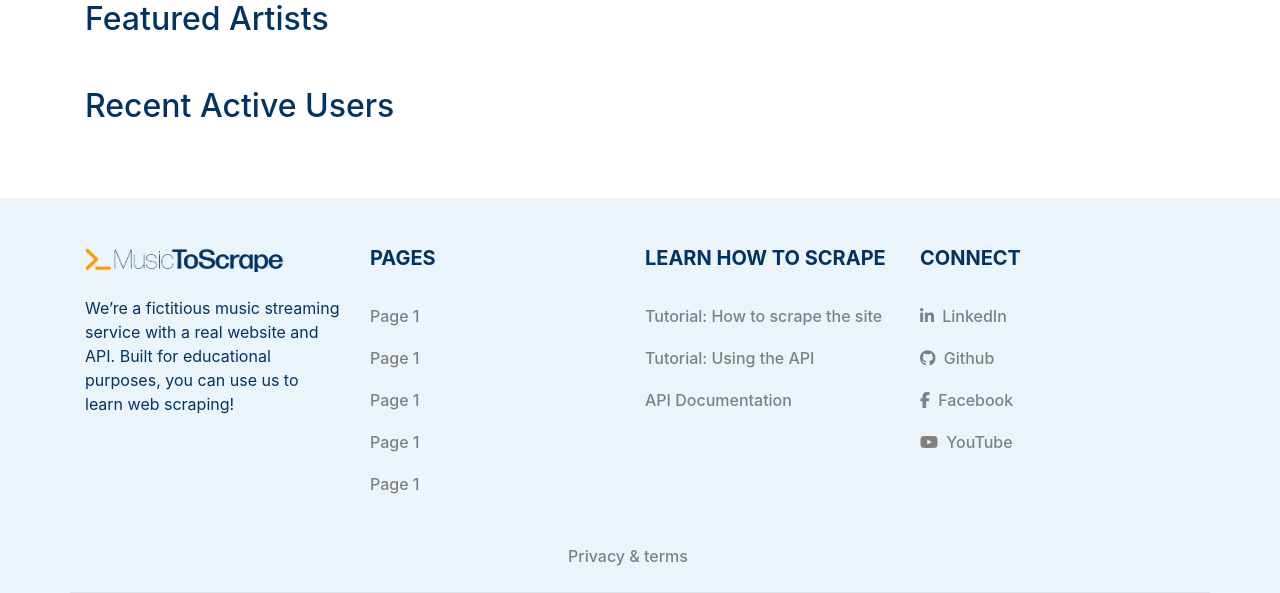
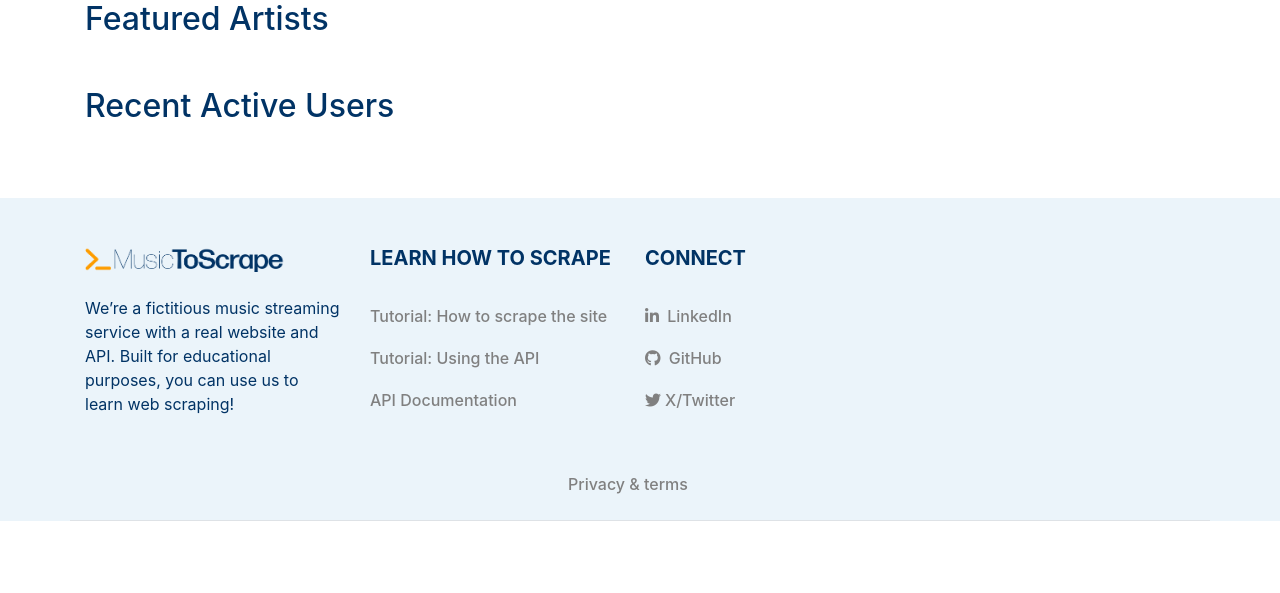
Before and after one commit to tilburgsciencehub/music-to-scrape, a Flask app: page / in a window 1280 px wide. Shown: the part 858-1451 px from the top of the page. After the commit the page ends 1379 px from the top, so only its background shows below. Run offline with Flask 3, Linux system fonts and the light colour scheme; some libraries are stand-ins or nearby versions.

Commit message:
cleanup landing pages

```diff
--- a/flask_app/templates/article_single.html
+++ b/flask_app/templates/article_single.html
@@ -75,7 +75,7 @@ def func(A):
                 </div>
             </div>
         </div>
-        <!-- End of Privacy & Termsr -->
+        <!-- End of Privacy & Terms -->
 
     </section>
     <!-- End of Recently Played Section -->
--- a/flask_app/templates/partials/footer.html
+++ b/flask_app/templates/partials/footer.html
@@ -9,7 +9,7 @@
                     purposes, you can use us to learn web scraping! </p>
             </div>
             <div class="col-md-9 col-sm-12">
-
+                <!--
                 <div class="col-md-4 col-sm-6 col-6 p-0 float-left mb-3">
                     <h5 class="mb-4 font-weight-bold text-uppercase">Pages</h5>
                     <ul class="list-group">
@@ -20,6 +20,7 @@
                         <li class="list-group-item bg-transparent border-0 p-0 mb-2"><a href="">Page 1</a></li>
                     </ul>
                 </div>
+                -->
 
                 <div class="col-md-4 col-sm-6 col-6 p-0 mb-3 float-left">
                     <h5 class="mb-4 font-weight-bold text-uppercase">Learn how to scrape</h5>
@@ -28,7 +29,7 @@
                                 the site</a></li>
                         <li class="list-group-item bg-transparent border-0 p-0 mb-2"><a href="">Tutorial: Using the
                                 API</a></li>
-                        <li class="list-group-item bg-transparent border-0 p-0 mb-2"><a href="">API Documentation</a>
+                        <li class="list-group-item bg-transparent border-0 p-0 mb-2"><a href="https://api.music-to-scrape.org/docs">API Documentation</a>
                         </li>
                     </ul>
                 </div>
@@ -37,19 +38,20 @@
                     <h5 class="mb-4 font-weight-bold text-uppercase">Connect</h5>
                     <ul class="list-group">
                         <li class="list-group-item bg-transparent border-0 p-0 mb-2">
-                            <a href=""><i class="fa fa-linkedin mr-1"></i>
+                            <a href="https://www.linkedin.com/company/tilburgsciencehub"><i class="fa fa-linkedin mr-1"></i>
                                 LinkedIn</a>
                         </li>
                         <li class="list-group-item bg-transparent border-0 p-0 mb-2">
-                            <a href="" target="_blank"><i class="fa fa-github mr-1"></i>
-                                Github</a>
+                            <a href="https://github.com/tilburgsciencehub/music-to-scrape" target="_blank"><i class="fa fa-github mr-1"></i>
+                                GitHub</a>
                         </li>
                         <li class="list-group-item bg-transparent border-0 p-0 mb-2">
-                            <a href="" target="_blank"><i class="fa fa-facebook mr-1"></i> Facebook</a>
+                            <a href="https://twitter.com/tilburgscience" target="_blank"><i class="fa fa-twitter mr-1"></i>X/Twitter</a>
                         </li>
-                        <li class="list-group-item bg-transparent border-0 p-0 mb-2">
+                        <!--<li class="list-group-item bg-transparent border-0 p-0 mb-2">
                             <a href="" target="_blank"><i class="fa fa-youtube mr-1"></i> YouTube</a>
                         </li>
+                    -->
                     </ul>
                 </div>
 
--- a/flask_app/templates/partials/header.html
+++ b/flask_app/templates/partials/header.html
@@ -33,10 +33,11 @@
                         More Resources
                     </a>
                     <div class="dropdown-menu" aria-labelledby="navbarDropdown">
-                        <a class="dropdown-item" href="#">Action</a>
-                        <a class="dropdown-item" href="#">Another action</a>
+                        <a class="dropdown-item" href="https://api.music-to-scrape.org/docs">API documentation</a>
+                        <!--<a class="dropdown-item" href="#">Another action</a>
                         <div class="dropdown-divider"></div>
                         <a class="dropdown-item" href="#">Something else here</a>
+                        -->
                     </div>
                 </li>
             </ul>
```
